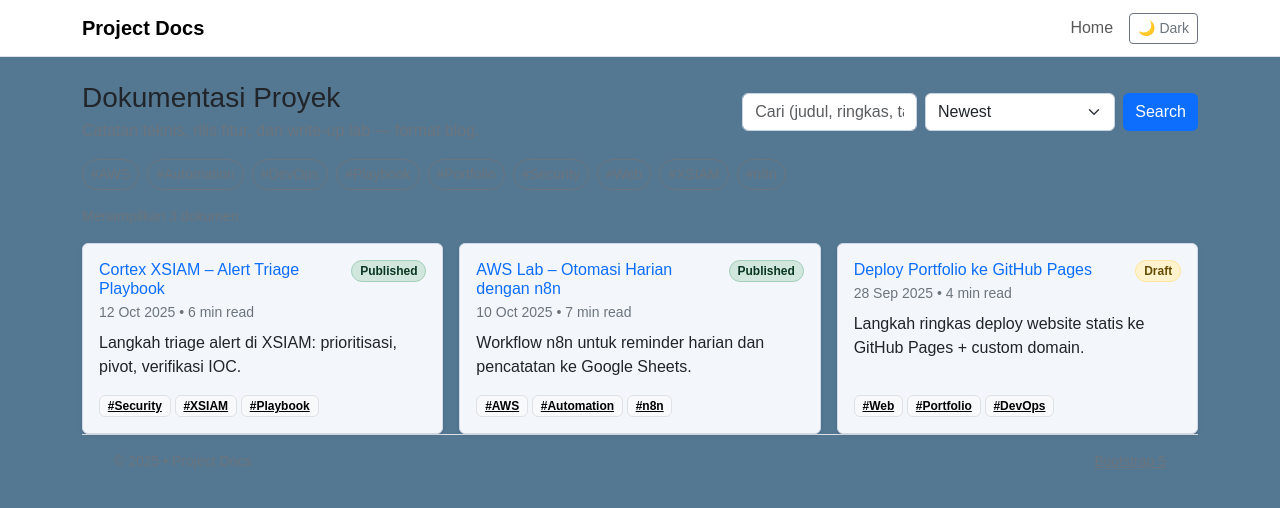
After one commit to kenjianggara/portofolio, a PHP site: page /gpt/tes/index.php in a window 1280 px wide. The commit adds this page. Shown: the top 508 px of the page. Run offline with PHP 8.4, Linux system fonts and the light colour scheme.

Commit message:
nambahin blog 2 versi gpt dan utama

```diff
--- /dev/null
+++ b/gpt/tes/assets/app.js
@@ -0,0 +1,22 @@
+(function(){
+    const html = document.documentElement;
+    const btn = document.getElementById('themeToggle');
+    const cur = localStorage.getItem('theme') || 'light';
+    if (cur==='dark') html.setAttribute('data-bs-theme','dark');
+    btn && (btn.textContent = (html.getAttribute('data-bs-theme')==='dark' ? '☀️ Light' : '🌙 Dark'));
+    btn && btn.addEventListener('click', () => {
+      const isDark = html.getAttribute('data-bs-theme')==='dark';
+      html.setAttribute('data-bs-theme', isDark?'light':'dark');
+      localStorage.setItem('theme', isDark?'light':'dark');
+      btn.textContent = isDark ? '🌙 Dark' : '☀️ Light';
+    });
+
+    const copyBtn = document.getElementById('copyLinkBtn');
+    if(copyBtn){
+      copyBtn.addEventListener('click', async () => {
+        const id = copyBtn.dataset.id;
+        const url = `${location.origin}/post.php?id=${encodeURIComponent(id)}`;
+        try{ await navigator.clipboard.writeText(url); copyBtn.textContent='Copied!'; setTimeout(()=>copyBtn.textContent='Copy link',1500);}catch(e){ alert('Gagal menyalin link'); }
+      });
+    }
+  })();
--- /dev/null
+++ b/gpt/tes/assets/style.css
@@ -0,0 +1,4 @@
+/* Sentuhan kecil */
+.content h2 { margin-top: 1.25rem; }
+.content h3 { margin-top: 1rem; }
+.badge.text-bg-light { background-color: var(--bs-body-bg); }
--- /dev/null
+++ b/gpt/tes/data/posts.php
@@ -0,0 +1,44 @@
+<?php
+// Kumpulan postingan contoh. Ganti/extend sesuai kebutuhan.
+$POSTS = [
+  [
+    'id' => 'cortex-xsiam-triage',
+    'title' => 'Cortex XSIAM – Alert Triage Playbook',
+    'date' => '2025-10-12',
+    'tags' => ['Security','XSIAM','Playbook'],
+    'status' => 'Published',
+    'readMinutes' => 6,
+    'summary' => 'Langkah triage alert di XSIAM: prioritisasi, pivot, verifikasi IOC.',
+    'content' => '<h2>Ringkasan</h2><p>Dokumentasi singkat tentang triage alert di XSIAM, termasuk prioritisasi severity, pivot melalui causality chain, serta verifikasi indikator menggunakan intel.</p><h3>Tahapan</h3><ol><li>Kumpulkan konteks</li><li>Cek prioritas & scope</li><li>Lakukan pivot</li><li>Verifikasi IOC</li><li>Tutup dengan evidence</li></ol>'
+  ],
+  [
+    'id' => 'aws-lab-n8n',
+    'title' => 'AWS Lab – Otomasi Harian dengan n8n',
+    'date' => '2025-10-10',
+    'tags' => ['AWS','Automation','n8n'],
+    'status' => 'Published',
+    'readMinutes' => 7,
+    'summary' => 'Workflow n8n untuk reminder harian dan pencatatan ke Google Sheets.',
+    'content' => '<h2>Tujuan</h2><p>Bikin workflow n8n untuk kebutuhan sehari-hari: reminder, catatan pengeluaran, dsb.</p><h3>Komponen</h3><ul><li>Trigger waktu harian</li><li>HTTP Request</li><li>Google Sheets</li></ul><h3>Hasil</h3><p>Notifikasi harian + log di sheets.</p>'
+  ],
+  [
+    'id' => 'deploy-portfolio-github-pages',
+    'title' => 'Deploy Portfolio ke GitHub Pages',
+    'date' => '2025-09-28',
+    'tags' => ['Web','Portfolio','DevOps'],
+    'status' => 'Draft',
+    'readMinutes' => 4,
+    'summary' => 'Langkah ringkas deploy website statis ke GitHub Pages + custom domain.',
+    'content' => '<h2>Langkah</h2><ol><li>Push build ke branch <code>gh-pages</code>.</li><li>Atur repository settings.</li><li>Tambahkan CNAME bila perlu.</li></ol>'
+  ],
+];
+
+function all_tags(array $posts): array {
+  $tags = [];
+  foreach ($posts as $p) { foreach ($p['tags'] as $t) { $tags[$t] = true; } }
+  $keys = array_keys($tags);
+  sort($keys);
+  return $keys;
+}
+
+?>
--- /dev/null
+++ b/gpt/tes/index.php
@@ -0,0 +1,115 @@
+<?php
+require __DIR__ . '/data/posts.php';
+$allTags = all_tags($POSTS);
+
+// Query params
+$q    = isset($_GET['q'])   ? trim($_GET['q']) : '';
+$tag  = isset($_GET['tag']) ? trim($_GET['tag']) : '';
+switch ($_GET['sort'] ?? 'newest') {
+  case 'oldest': $sort = 'oldest'; break;
+  case 'title':  $sort = 'title';  break;
+  default:       $sort = 'newest';
+}
+$page = max(1, intval($_GET['page'] ?? 1));
+$PAGE_SIZE = 6;
+
+// Filter
+$filtered = array_filter($POSTS, function($p) use ($q, $tag) {
+  $qok = $q === '' || str_contains(mb_strtolower($p['title'].$p['summary'].implode(' ',$p['tags'])), mb_strtolower($q));
+  $tok = $tag === '' || in_array($tag, $p['tags']);
+  return $qok && $tok;
+});
+
+// Sort
+usort($filtered, function($a,$b) use ($sort){
+  if ($sort==='title') return strcasecmp($a['title'],$b['title']);
+  if ($sort==='oldest') return strcmp($a['date'],$b['date']);
+  return strcmp($b['date'],$a['date']); // newest
+});
+
+$total = count($filtered);
+$totalPages = max(1, (int)ceil($total / $PAGE_SIZE));
+$page = min($page, $totalPages);
+$start = ($page-1)*$PAGE_SIZE;
+$items = array_slice($filtered, $start, $PAGE_SIZE);
+
+include __DIR__ . '/partials/header.php';
+?>
+
+<div class="d-flex flex-column flex-lg-row align-items-lg-center justify-content-lg-between gap-3 mb-3">
+  <div>
+    <h1 class="h3 mb-1">Dokumentasi Proyek</h1>
+    <div class="text-secondary">Catatan teknis, rilis fitur, dan write‑up lab — format blog.</div>
+  </div>
+  <form class="d-flex gap-2" role="search">
+    <input type="text" class="form-control" name="q" placeholder="Cari (judul, ringkas, tag)" value="<?php echo htmlspecialchars($q, ENT_QUOTES); ?>" />
+    <select class="form-select" name="sort">
+      <option value="newest" <?php if($sort==='newest') echo 'selected'; ?>>Newest</option>
+      <option value="oldest" <?php if($sort==='oldest') echo 'selected'; ?>>Oldest</option>
+      <option value="title"  <?php if($sort==='title')  echo 'selected'; ?>>Title (A→Z)</option>
+    </select>
+    <?php if ($tag!==''): ?><input type="hidden" name="tag" value="<?php echo htmlspecialchars($tag, ENT_QUOTES); ?>"><?php endif; ?>
+    <button class="btn btn-primary" type="submit">Search</button>
+  </form>
+</div>
+
+<!-- Tag bar -->
+<div class="d-flex flex-wrap gap-2 mb-3">
+  <?php foreach ($allTags as $t): ?>
+    <?php $active = ($t === $tag); ?>
+    <a class="btn btn-sm <?php echo $active ? 'btn-dark' : 'btn-outline-secondary'; ?> rounded-pill" href="?<?php
+      $qp = $_GET; $qp['tag']=$t; $qp['page']=1; echo http_build_query($qp);
+    ?>">#<?php echo htmlspecialchars($t); ?></a>
+  <?php endforeach; ?>
+  <?php if ($tag!==''): ?>
+    <a class="btn btn-sm btn-outline-danger rounded-pill" href="?<?php $qp = $_GET; unset($qp['tag']); $qp['page']=1; echo http_build_query($qp); ?>">Reset tag</a>
+  <?php endif; ?>
+</div>
+
+<div class="text-secondary small mb-3">Menampilkan <span class="fw-medium"><?php echo $total; ?></span> dokumen</div>
+
+<!-- List -->
+<div class="row g-3">
+  <?php if (empty($items)): ?>
+    <div class="col-12 text-secondary">Tidak ada hasil. Coba ubah pencarian atau tag.</div>
+  <?php endif; ?>
+
+  <?php foreach ($items as $p): ?>
+    <div class="col-12 col-md-6 col-lg-4">
+      <article class="card h-100 shadow-sm">
+        <div class="card-body d-flex flex-column">
+          <div class="d-flex align-items-start justify-content-between">
+            <h2 class="h6 mb-1"><a class="stretched-link text-decoration-none" href="/post.php?id=<?php echo urlencode($p['id']); ?>"><?php echo htmlspecialchars($p['title']); ?></a></h2>
+            <span class="badge rounded-pill bg-<?php echo $p['status']==='Published'?'success':'warning'; ?>-subtle text-<?php echo $p['status']==='Published'?'success':'warning'; ?>-emphasis border border-<?php echo $p['status']==='Published'?'success':'warning'; ?>-subtle"><?php echo htmlspecialchars($p['status']); ?></span>
+          </div>
+          <div class="text-secondary small mb-2">
+            <?php echo date('d M Y', strtotime($p['date'])); ?> • <?php echo (int)$p['readMinutes']; ?> min read
+          </div>
+          <p class="mb-3 flex-grow-1"><?php echo htmlspecialchars($p['summary']); ?></p>
+          <div class="d-flex flex-wrap gap-1">
+            <?php foreach ($p['tags'] as $t): ?>
+              <a class="badge text-bg-light border" href="?<?php $qp=$_GET; $qp['tag']=$t; $qp['page']=1; echo http_build_query($qp); ?>">#<?php echo htmlspecialchars($t); ?></a>
+            <?php endforeach; ?>
+          </div>
+        </div>
+      </article>
+    </div>
+  <?php endforeach; ?>
+</div>
+
+<!-- Pagination -->
+<?php if ($totalPages > 1): ?>
+<nav class="mt-4" aria-label="Pagination">
+  <ul class="pagination justify-content-center">
+    <li class="page-item <?php if($page<=1) echo 'disabled'; ?>">
+      <a class="page-link" href="?<?php $qp=$_GET; $qp['page']=max(1,$page-1); echo http_build_query($qp); ?>">Prev</a>
+    </li>
+    <li class="page-item disabled"><span class="page-link">Page <?php echo $page; ?> / <?php echo $totalPages; ?></span></li>
+    <li class="page-item <?php if($page>=$totalPages) echo 'disabled'; ?>">
+      <a class="page-link" href="?<?php $qp=$_GET; $qp['page']=min($totalPages,$page+1); echo http_build_query($qp); ?>">Next</a>
+    </li>
+  </ul>
+</nav>
+<?php endif; ?>
+
+<?php include __DIR__ . '/partials/footer.php'; ?>
--- /dev/null
+++ b/gpt/tes/partials/footer.php
@@ -0,0 +1,8 @@
+<footer class="border-top py-3 small text-secondary">
+    <div class="container d-flex justify-content-between">
+    <div>© <?php echo date('Y'); ?> • Project Docs</div>
+    <div><a class="link-secondary" href="https://getbootstrap.com/" target="_blank">Bootstrap 5</a></div>
+    </div>
+</footer>
+<script src="https://cdn.jsdelivr.net/npm/bootstrap@5.3.3/dist/js/bootstrap.bundle.min.js"></script>
+<script src="/assets/app.js"></script>
--- /dev/null
+++ b/gpt/tes/partials/header.php
@@ -0,0 +1,34 @@
+<?php
+  $BASE_URL = rtrim(dirname($_SERVER['SCRIPT_NAME']), '/\\');
+  if ($BASE_URL === '.') $BASE_URL = '';
+?>
+<!doctype html>
+<html lang="id" data-bs-theme="light">
+  <head>
+    <meta charset="utf-8">
+    <meta name="viewport" content="width=device-width, initial-scale=1">
+    <title>Dokumentasi Proyek</title>
+    <link href="https://cdn.jsdelivr.net/npm/bootstrap@5.3.3/dist/css/bootstrap.min.css" rel="stylesheet">
+    <link rel="stylesheet" href="/assets/style.css">
+  </head>
+  <body>
+    <nav class="navbar navbar-expand-lg border-bottom bg-body">
+      <div class="container">
+        <a class="navbar-brand fw-bold" href="/index.php">Project Docs</a>
+        <button class="navbar-toggler" type="button" data-bs-toggle="collapse" data-bs-target="#nav" aria-controls="nav" aria-expanded="false" aria-label="Toggle navigation">
+          <span class="navbar-toggler-icon"></span>
+        </button>
+        <div class="collapse navbar-collapse" id="nav">
+          <ul class="navbar-nav ms-auto align-items-lg-center">
+            <li class="nav-item me-2">
+              <a href="/index.php" class="nav-link">Home</a>
+            </li>
+            <li class="nav-item">
+              <button id="themeToggle" class="btn btn-outline-secondary btn-sm">🌙 Dark</button>
+            </li>
+          </ul>
+        </div>
+      </div>
+    </nav>
+    <main class="py-4">
+      <div class="container">
--- a/index.php
+++ b/index.php
@@ -1,6 +1,5 @@
 <!DOCTYPE html>
 <html lang="en">
-
 <head>
     <title>My Personal Website</title>
     <meta charset="UTF-8">
--- a/partials/header.php
+++ b/partials/header.php
@@ -18,6 +18,9 @@
             </li>
             <li class="nav-item">
                 <a class="nav-link" href="contact.php">Contact</a>
+            </li>
+            <li class="nav-item">
+                <a class="nav-link" href="blog.php">Blog</a>
             </li>
         </ul>
     </div>
--- a/style.css
+++ b/style.css
@@ -62,6 +62,58 @@ img{
     color: #2d6a4f;
     border: 1px solid #b7dfc5;
 }
+/* blog */
+  /* --- Card Style --- */
+  .card {
+    background-color: #f3f6fa; /* abu-abu kebiruan lembut, lebih nyatu dengan background */
+    border: 1px solid #d1d9e6;
+    transition: transform 0.2s ease, box-shadow 0.2s ease;
+  }
+
+  .card:hover {
+    transform: translateY(-3px);
+    box-shadow: 0 6px 12px rgba(0, 0, 0, 0.15);
+  }
+
+  /* --- Judul Card --- */
+  .card-title a {
+    color: #0d6efd; /* warna biru bootstrap */
+    text-decoration: none;
+  }
+
+  .card-title a:hover {
+    color: #084298; /* sedikit lebih gelap saat hover */
+  }
+
+  /* --- Teks Card --- */
+  .card-text {
+    color: #2c3e50; /* teks isi lebih gelap biar mudah dibaca */
+  }
+
+  /* --- Tag / Badge --- */
+  .badge {
+    background-color: #e7edf6;
+    color: #0d6efd;
+    border: 1px solid #cdd9ea;
+    font-size: 0.75rem;
+  }
+
+  /* --- Form Input --- */
+  .form-control, .form-select {
+    border: 1px solid #c9d2e0;
+  }
+
+  /* --- Tombol Search --- */
+  .btn-primary {
+    background-color: #0d6efd;
+    border: none;
+  }
+
+  .btn-primary:hover {
+    background-color: #0b5ed7;
+  }
+
+
 
 /* 404 */
 .error-container {
```
Also changed, not shown: blog.php (added, +101 -0 lines), data/posts.php (added, +28 -0 lines), gpt/tes/post.php (added, +34 -0 lines), post.php (added, +139 -0 lines).
